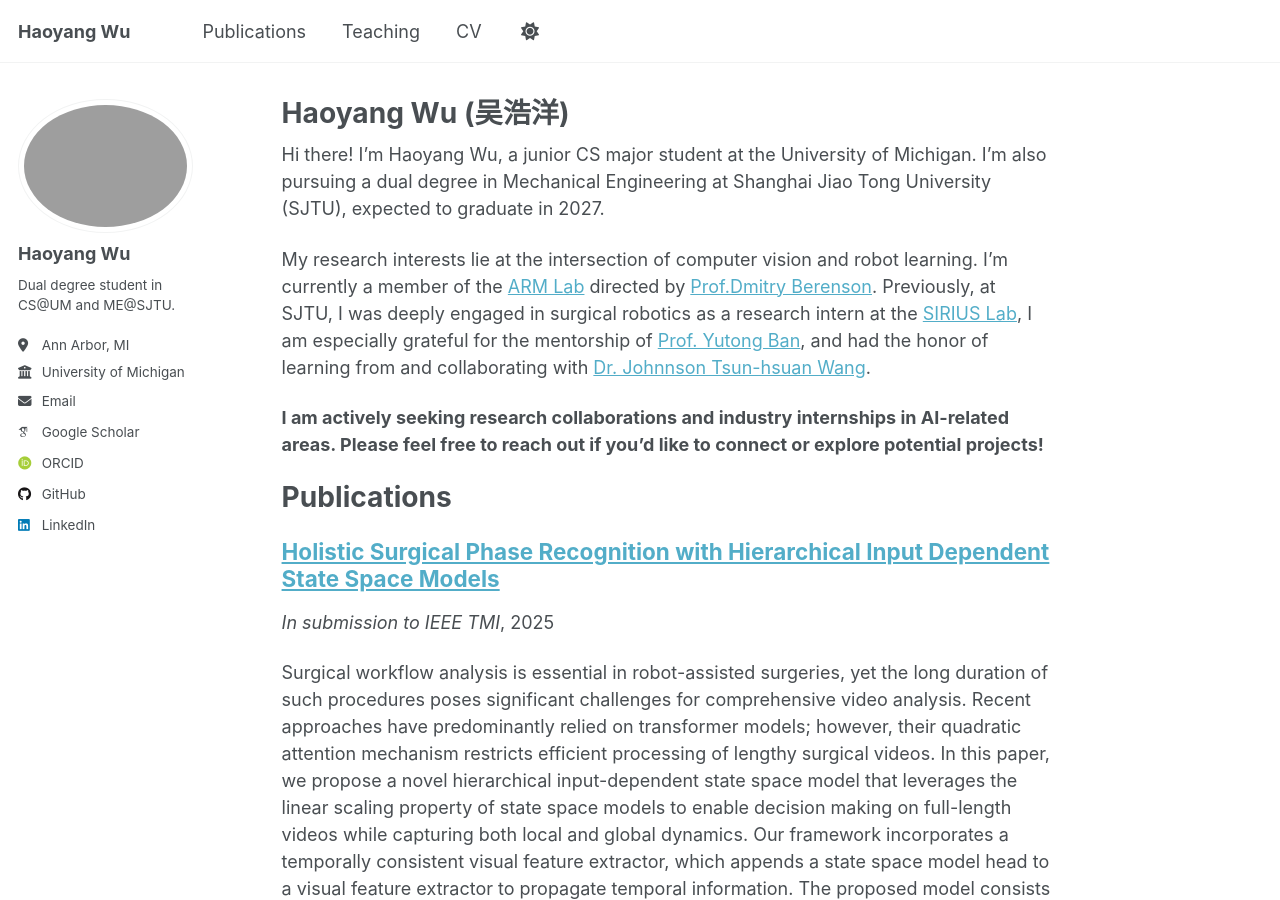
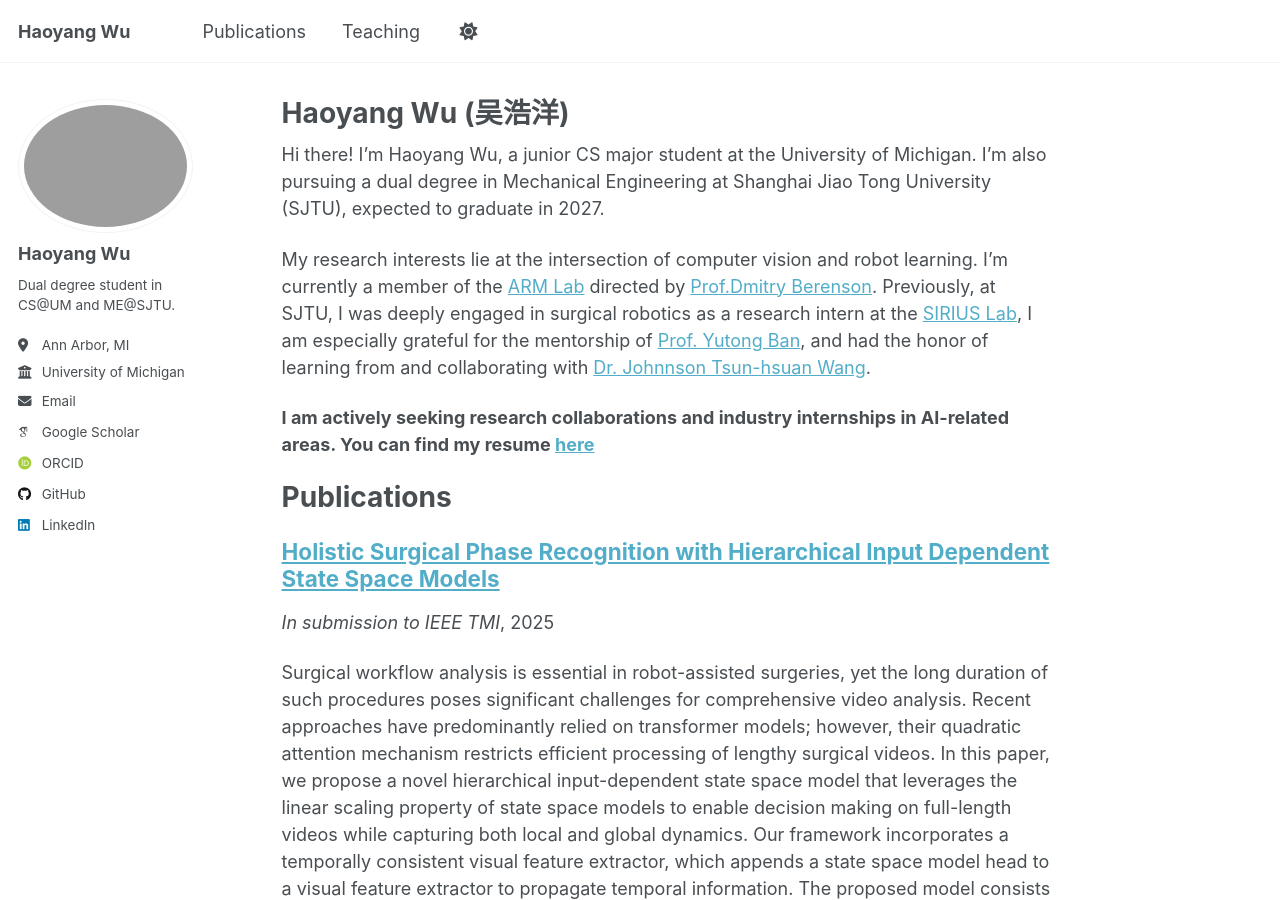
Before and after one commit to William-HYWu/William-HYWu.github.io, a Jekyll site: the page built from _pages/about.md, in a window 1280 px wide and 900 px high. Built offline with Jekyll 4.4.1, drawn with Linux system fonts in a browser that asks for light colours; some web fonts are replaced; a script that is not in the unit is left out.

Commit message:
add resume

```diff
--- a/_data/navigation.yml
+++ b/_data/navigation.yml
@@ -14,8 +14,5 @@
   - title: "Teaching"
     url: /teaching/
 
-  - title: "CV"
-    url: /cv/
-
   # - title: "CV"
   #   url: /cv-json/
--- a/_pages/about.md
+++ b/_pages/about.md
@@ -9,9 +9,9 @@
 
 Hi there! I'm Haoyang Wu, a junior CS major student at the University of Michigan. I'm also pursuing a dual degree in Mechanical Engineering at Shanghai Jiao Tong University (SJTU), expected to graduate in 2027.
 
-My research interests lie at the intersection of computer vision and robot learning. I'm currently a member of the [ARM Lab](https://arm.robotics.umich.edu) directed by [Prof.Dmitry Berenson](https://berenson.robotics.umich.edu). Previously, at SJTU, I was deeply engaged in surgical robotics as a research intern at the [SIRIUS Lab](https://banyutong.github.io/sirius_lab_website/index.html#research), I am especially grateful for the mentorship of [Prof. Yutong Ban](https://people.csail.mit.edu/yban/), and had the honor of learning from and collaborating with [Dr. Johnnson Tsun-hsuan Wang](https://zswang666.github.io).
+My research interests lie at the intersection of computer vision and robot learning. I'm currently a member of the [ARM Lab](https://arm.robotics.umich.edu) directed by [Prof.Dmitry Berenson](https://berenson.robotics.umich.edu). Previously, at SJTU, I was deeply engaged in surgical robotics as a research intern at the [SIRIUS Lab](https://banyutong.github.io/sirius_lab_website/), I am especially grateful for the mentorship of [Prof. Yutong Ban](https://people.csail.mit.edu/yban/), and had the honor of learning from and collaborating with [Dr. Johnnson Tsun-hsuan Wang](https://zswang666.github.io).
 
-**I am actively seeking research collaborations and industry internships in AI-related areas. Please feel free to reach out if you'd like to connect or explore potential projects!**
+**I am actively seeking research collaborations and industry internships in AI-related areas. You can find my resume [here]({{ site.baseurl }}/files/Resume_Haoyang Wu_internship.pdf)**
 
 # Publications
 
```
Also changed, not shown: files/bibtex1.bib (deleted, +0 -10 lines), 7 other files.
